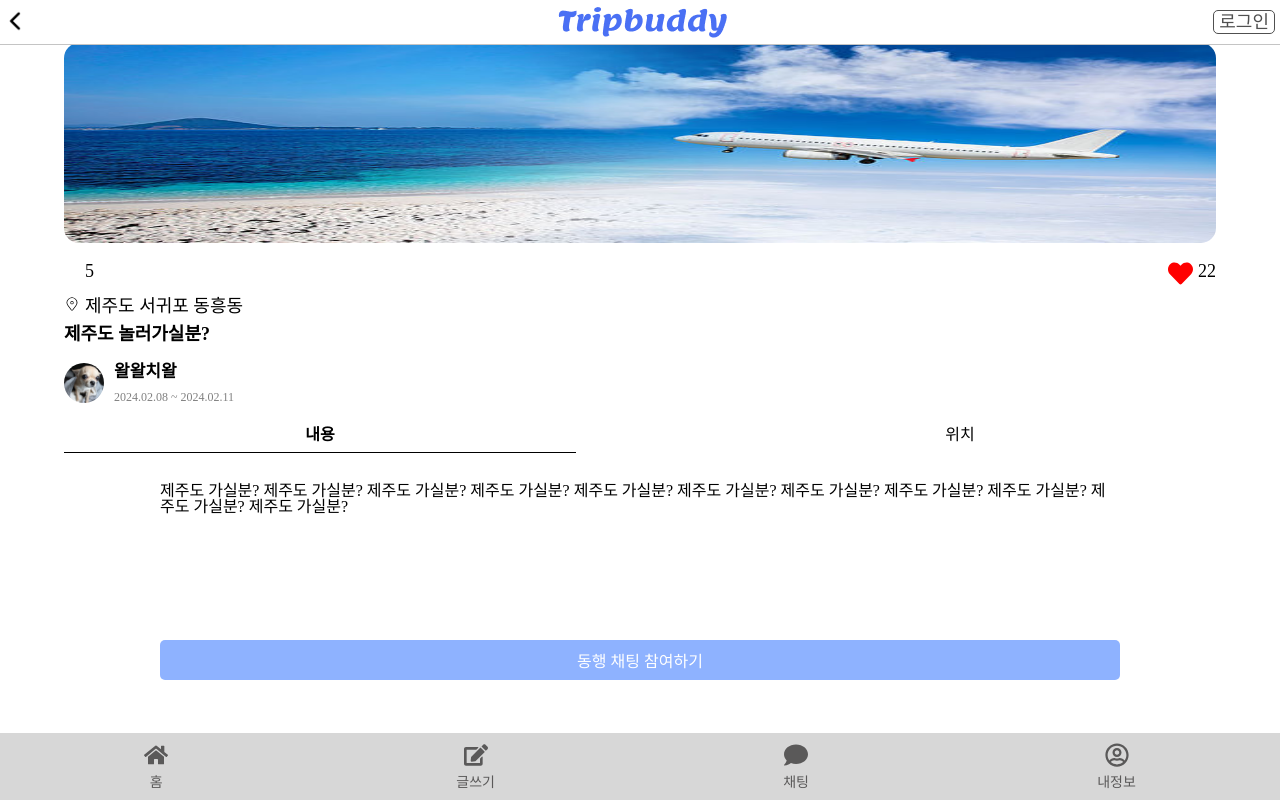
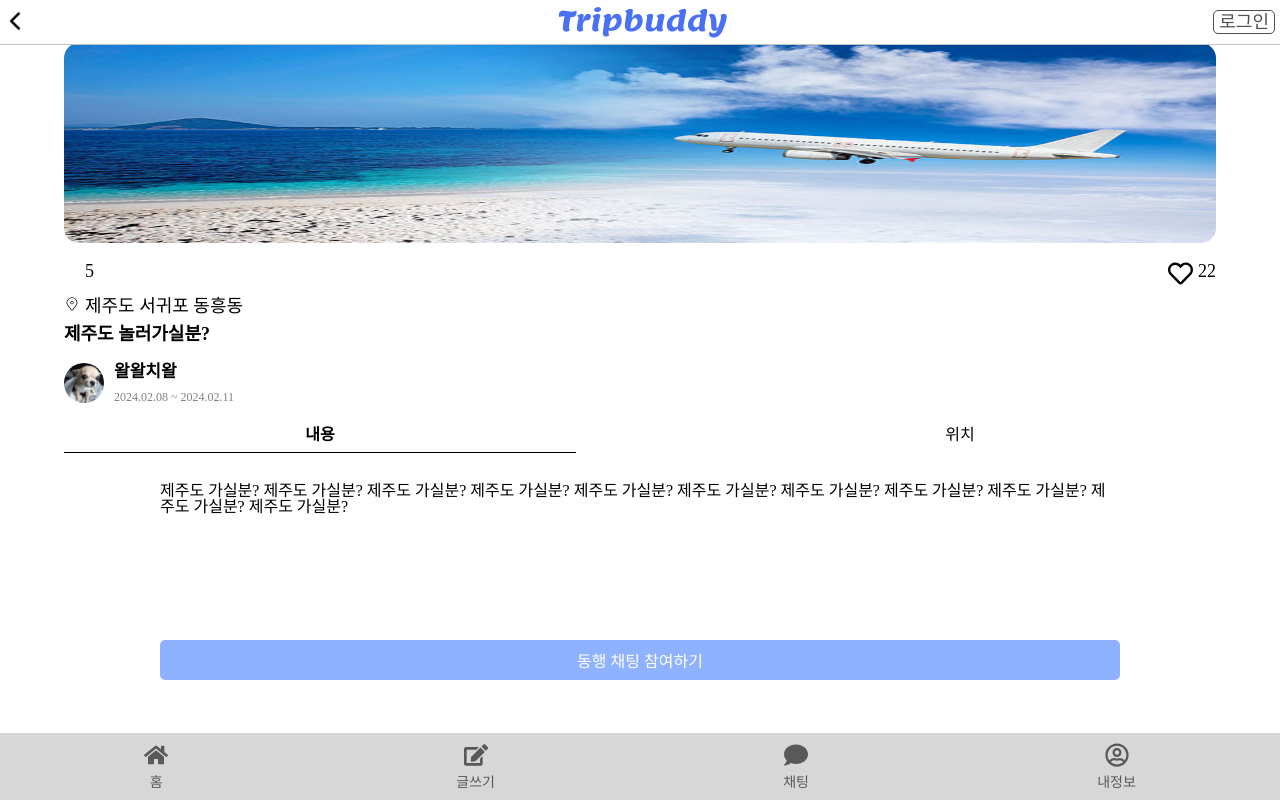
Before and after one commit to MZ-PEOPLE/Tripbuddy-project, a Next.js app: page /detail in a window 1280 px wide. Built offline with nearby package versions, Linux system fonts and the light colour scheme; some icons are missing.

Commit message:
design:게시물 좋아요 토글 디자인 변경

```diff
--- a/components/postDetail/HeartIconToggle.js
+++ b/components/postDetail/HeartIconToggle.js
@@ -14,13 +14,13 @@ const HeartIconToggle = () => {
   return (
     <>
       {isClicked ?
-        (<FaRegHeart
-          className={`${styles.post_iconSize}`}
+        (<FaHeart
+          className={`${styles.post_iconSize} ${styles.post_heart_icon}`}
           onClick={handleClick}
         />
         ) :
-        (<FaHeart
-          className={`${styles.post_iconSize} ${styles.post_heart_icon}`}
+        (<FaRegHeart
+          className={`${styles.post_iconSize}`}
           onClick={handleClick}
         />)}
       {/* 클릭된 경우:  하트 아이콘, 클릭되지 않은 경우: 빈 하트 아이콘 */}
```
